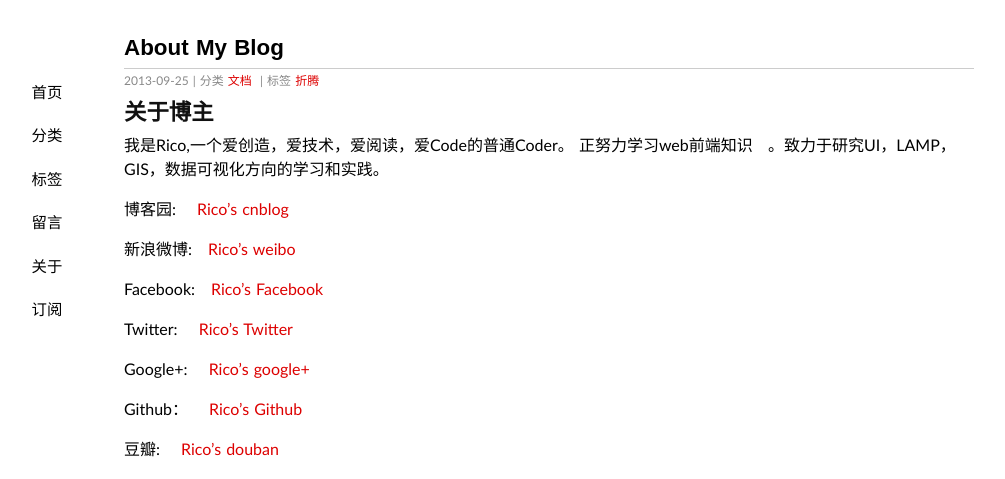
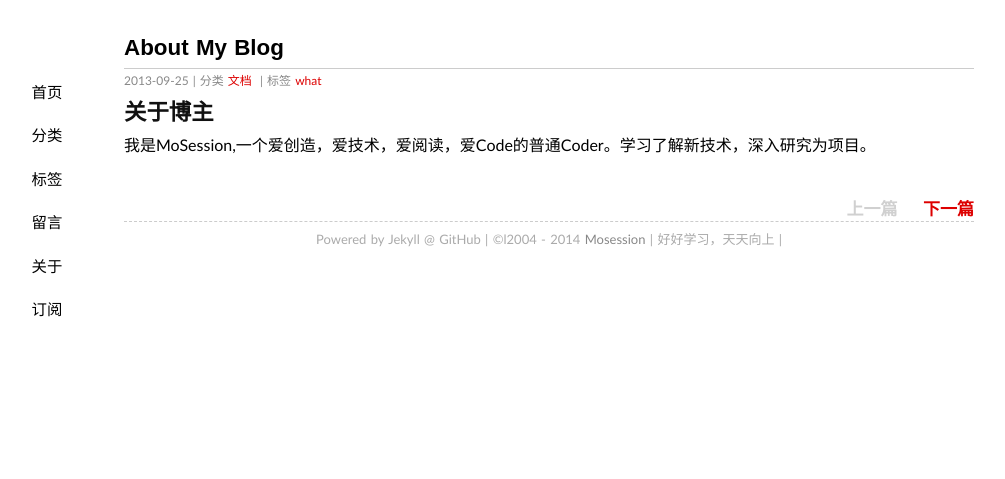
Before and after one commit to mosession/mosession.github.io, a Jekyll site: the page built from _posts/2013-09-25-About.md, in a window 1280 px wide. Shown: the top 479 px of the page, without its empty margins (91-1096 px from the left). Built offline with Jekyll 4.4.1, drawn with Linux system fonts in a browser that asks for light colours; some web fonts are replaced; Markdown is read by kramdown in place of the engine named in the settings; comment, search, counter and statistics services are not loaded.

Commit message:
20141226
just for myself

```diff
--- a/_posts/2013-09-25-About.md
+++ b/_posts/2013-09-25-About.md
@@ -2,36 +2,8 @@
 layout: post
 title: 'About My Blog'
 category: 文档
-tags: 折腾
+tags: what
 ---
 
 ##关于博主
-我是Rico,一个爱创造，爱技术，爱阅读，爱Code的普通Coder。
-正努力学习web前端知识   。致力于研究UI，LAMP，GIS，数据可视化方向的学习和实践。
-
-
-   博客园:  　[Rico's cnblog](http://www.cnblogs.com/101rico)
-
-
-   新浪微博:　[Rico's weibo](http://weibo.com/206999040)
-
-
-   Facebook:　[Rico's Facebook](https://www.facebook.com/rico.austin.5)
-
-
-   Twitter: 　[Rico's Twitter](https://twitter.com/Ricoccc)
-
-
-   Google+: 　[Rico's google+](https://plus.google.com/u/0/103668464393164710629/about)
-
-
-   Github： 　[Rico's Github](https://github.com/hogwartsrico)
-
-
-   豆瓣:    　[Rico's douban](http://www.douban.com/people/51766111/)
-
-
-   花瓣:    　[Rico's huaban](http://huaban.com/n6ebtbcmc3/)
-
-
- 　![我的头像](http://tp1.sinaimg.cn/1878017080/180/40025234301/1)
+我是MoSession,一个爱创造，爱技术，爱阅读，爱Code的普通Coder。学习了解新技术，深入研究为项目。
```
